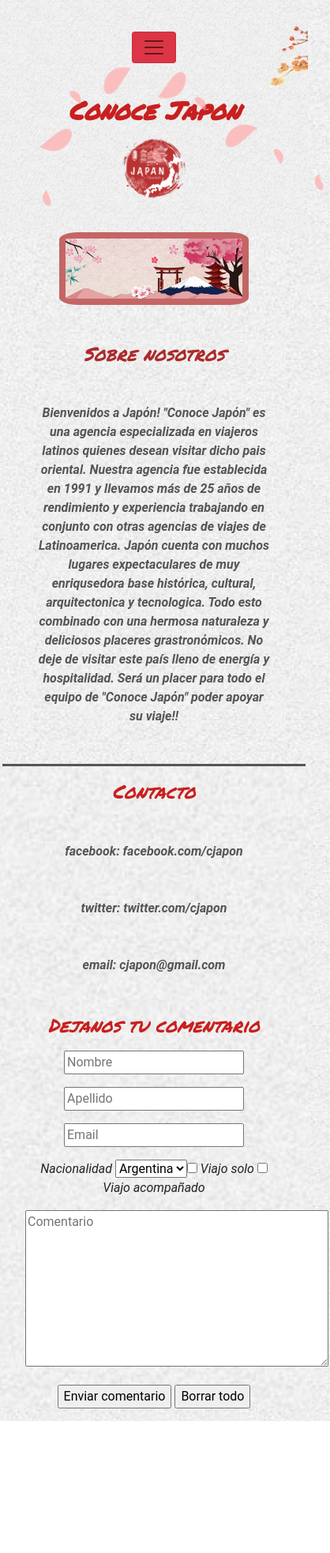
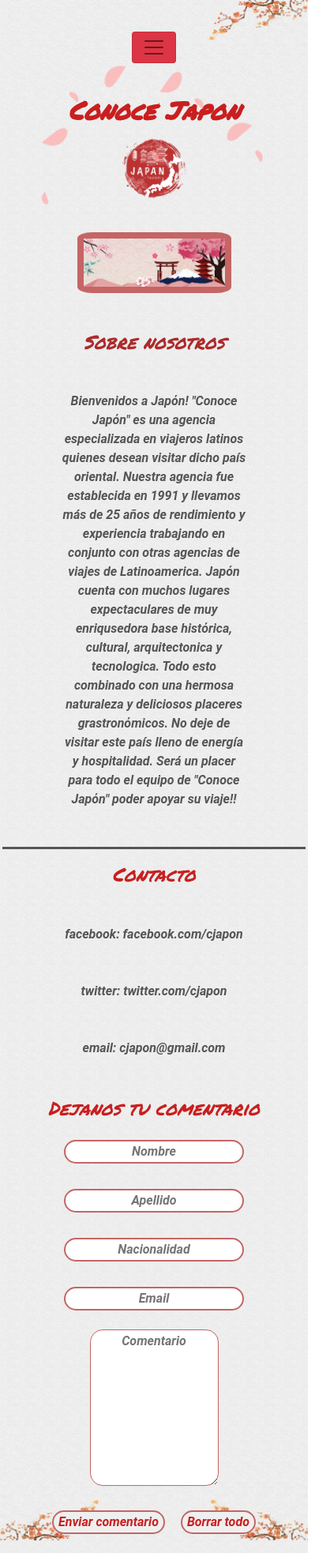
Before and after one commit to jonathan-ezequiel-cepeda/conoce-japon, a website: page index.html in a window 390 px wide. Shown: the whole page at 79% size, 418 px wide, since content can reach past the window. Before the commit the page ends 1799 px from the top, so only its background shows below. Drawn offline with nearby package versions, Linux system fonts and the light colour scheme.

Commit message:
Cambios varios para la 4ta entrega (media, form, img, etc)

```diff
--- a/index.html
+++ b/index.html
@@ -54,7 +54,7 @@
   <section class="center">
     <img class="banner borde" src="imagenes/banner.jpg" alt="banner">
     <h3>Sobre nosotros</h3>
-    <p>Bienvenidos a Japόn! "Conoce Japόn" es una agencia especializada en viajeros latinos quienes desean visitar dicho pais oriental. Nuestra agencia fue establecida en 1991 y llevamos más de 25 años de rendimiento y experiencia trabajando en conjunto con otras agencias de viajes de Latinoamerica. Japόn cuenta con muchos lugares expectaculares de muy enriqusedora base histόrica, cultural, arquitectonica y tecnologica. Todo esto combinado con una hermosa naturaleza y deliciosos placeres grastronόmicos. No deje de visitar este país lleno de energía y hospitalidad. Será un placer para todo el equipo de "Conoce Japόn" poder apoyar su viaje!!</p>
+    <p class="empresa">Bienvenidos a Japόn! "Conoce Japόn" es una agencia especializada en viajeros latinos quienes desean visitar dicho país oriental. Nuestra agencia fue establecida en 1991 y llevamos más de 25 años de rendimiento y experiencia trabajando en conjunto con otras agencias de viajes de Latinoamerica. Japόn cuenta con muchos lugares expectaculares de muy enriqusedora base histόrica, cultural, arquitectonica y tecnologica. Todo esto combinado con una hermosa naturaleza y deliciosos placeres grastronόmicos. No deje de visitar este país lleno de energía y hospitalidad. Será un placer para todo el equipo de "Conoce Japόn" poder apoyar su viaje!!</p>
   </section>
 
   <footer>
@@ -78,31 +78,15 @@
       </div>
 
       <div class="vertical">
+        <input type="text" name="nacionalidad" placeholder="Nacionalidad" maxlength="20" required>
+      </div>
+
+      <div class="vertical">
         <input type="email" name="email" placeholder="Email" required>
       </div>
 
       <div class="vertical">
-        <label for="pais">Nacionalidad</label>
-        <select name="pais" id="pais">
-      </div>
-
-      <div class="vertical">
-        <option value="argentina">Argentina</option>
-        <option value="chile">Chile</option>
-        <option value="brasil">Brasil</option>
-        <option value="uruguay">Uruguay</option>
-        <option value="otro">Otro</option>
-      </div>
-
-      <div class="vertical">
-       <input type="checkbox" id="estado1" name="estado1" value="soltero/a">
-         <label for="estado1">Viajo solo</label>
-       <input type="checkbox" id="estado2" name="estado2" value="en-pareja">
-         <label for="estado2">Viajo acompañado</label>
-      </div>
-
-      <div class="vertical">
-       <textarea name="comentario" placeholder="Comentario" id="comentario" cols="40" rows="8"></textarea>
+       <textarea name="comentario" placeholder="Comentario" id="comentario" cols="30" rows="8"></textarea>
       </div>
 
       <div class="vertical">
@@ -125,7 +109,6 @@
     <div><img class="petalo" src="imagenes/sakura7.png" alt="sakura7"></div>
     <div><img class="petalo" src="imagenes/sakura8.png" alt="sakura8"></div>
     <div><img class="petalo" src="imagenes/sakura9.png" alt="sakura9"></div>
-    <div><img class="petalo" src="imagenes/sakura10.png" alt="sakura10"><div>
   </div>
 
     <script src="https://cdn.jsdelivr.net/npm/bootstrap@5.0.2/dist/js/bootstrap.bundle.min.js" integrity="sha384-MrcW6ZMFYlzcLA8Nl+NtUVF0sA7MsXsP1UyJoMp4YLEuNSfAP+JcXn/tWtIaxVXM" crossorigin="anonymous"></script>
--- a/scss/estructura/_body.scss
+++ b/scss/estructura/_body.scss
@@ -2,6 +2,8 @@ body {
   margin: 0;
   padding: 0;
   background-image: url(../imagenes/background.png);
+  background-size: 30%;
+  background-repeat: repeat;
   font-family: "Roboto", sans-serif;
   font-style: italic;
   box-sizing: border-box;
--- a/scss/estructura/_footer.scss
+++ b/scss/estructura/_footer.scss
@@ -1,7 +1,8 @@
 footer {
   background-image: url(../imagenes/footer.png);
   background-position: bottom;
-  background-size: cover;
+  background-repeat: no-repeat;
+  background-size: 100%;
   margin-bottom: 0%;
   .titulo2 {
     color: $color-titulo;
@@ -23,4 +24,24 @@ footer {
     padding: 0;
     margin: 0.2rem;
   }
+  input {
+    border-style: solid;
+    border-radius: 1rem;
+    border-color: $color-borde;
+    margin: 0.5rem;
+    font-family: "Roboto", sans-serif;
+    font-style: italic;
+    font-weight: bold;
+    text-align: center;
+    color: $color-titulo;
+  }
+  textarea {
+    border-radius: 1rem;
+    border-color: $color-borde;
+    font-family: "Roboto", sans-serif;
+    font-style: italic;
+    font-weight: bold;
+    text-align: center;
+    width: 50%;
+  }
 }
--- a/scss/estructura/_header.scss
+++ b/scss/estructura/_header.scss
@@ -1,7 +1,8 @@
 header {
   background-image: url(../imagenes/bg-header.png);
   background-position: top;
-  background-size: cover;
+  background-size: 100%;
+  background-repeat: no-repeat;
   nav {
     ul {
       li {
@@ -50,7 +51,7 @@ header {
   }
 
   .logo {
-    width: 6em;
+    width: 6rem;
     display: inline-block;
     margin-bottom: 2rem;
   }
--- a/scss/otros/_keyframePetalos.scss
+++ b/scss/otros/_keyframePetalos.scss
@@ -1,5 +1,5 @@
 .petalo {
-  width: 20px;
+  width: 1rem;
   opacity: 0.7;
   overflow: hidden;
 }
@@ -57,13 +57,8 @@
 }
 
 .leaf div:nth-child(9) {
-  left: 90%;
+  left: 84%;
   animation: animate 18s linear infinite;
-}
-
-.leaf div:nth-child(10) {
-  left: 100%;
-  animation: animate 16s linear infinite;
 }
 
 @keyframes animate {
--- a/scss/otros/_media.scss
+++ b/scss/otros/_media.scss
@@ -1,6 +1,6 @@
 @media screen and (max-width: 1024px) {
   .lugares-grid {
-    margin: 2rem;
+    margin: 1rem;
     padding: 1rem;
     display: grid;
     grid-template-columns: 100%;
@@ -28,7 +28,7 @@
 
 @media screen and (max-width: 768px) {
   .lugares-grid {
-    margin: 2rem;
+    margin: 0rem;
     padding: 1rem;
     display: grid;
     grid-template-columns: 100%;
@@ -52,11 +52,39 @@
   .image-grid {
     width: 20rem;
   }
+}
 
-  .banner {
-    width: 30rem;
-    border-radius: 10%;
-    margin-bottom: 3rem;
+@media screen and (max-width: 560px) {
+  .lugares-grid {
+    margin: 0;
+    padding: 0;
+    display: grid;
+    grid-template-columns: 100%;
+    grid-template-rows: repeat(10, 8%);
+    grid-template-areas:
+      "tokyo"
+      "text-tokyo"
+      "kyoto"
+      "text-kyoto"
+      "osaka"
+      "text-osaka"
+      "nagano"
+      "text-nagano"
+      "fukuoka"
+      "text-fukuoka";
+    row-gap: 1rem;
+    column-gap: 1rem;
+    align-items: center;
+    justify-items: center;
+  }
+
+  .text-grid {
+    border: none;
+    margin: 1rem;
+  }
+
+  .image-grid {
+    width: 15rem;
   }
 }
 
@@ -91,12 +119,6 @@
 
   .image-grid {
     width: 15rem;
-  }
-
-  .banner {
-    width: 15rem;
-    border-radius: 10%;
-    margin-bottom: 3rem;
   }
 }
 
--- a/scss/paginas/_actividades.scss
+++ b/scss/paginas/_actividades.scss
@@ -18,6 +18,9 @@
   justify-items: normal;
   align-content: center;
   justify-content: space-evenly;
+  margin-left: 25%;
+  margin-right: 25%;
+  margin-bottom: 2rem;
 }
 
 .textImg__titulo {
--- a/scss/paginas/_index.scss
+++ b/scss/paginas/_index.scss
@@ -1,5 +1,10 @@
 .banner {
-  width: 40rem;
+  width: 50%;
   border-radius: 10%;
   margin-bottom: 3rem;
 }
+
+.empresa {
+  margin-left: 20%;
+  margin-right: 20%;
+}
--- a/scss/paginas/_lugares.scss
+++ b/scss/paginas/_lugares.scss
@@ -16,7 +16,7 @@
 }
 
 .text-grid:hover {
-  transform: scale(1.2);
+  transform: scale(1.1);
   transition-duration: 2s;
 }
 
@@ -44,7 +44,7 @@
 }
 
 .tokyo:hover {
-  transform: scale(1.2);
+  transform: scale(1.1);
   transition-duration: 2s;
 }
 
@@ -63,6 +63,7 @@
 .kyoto:hover {
   transform: scale(1.2);
   transition-duration: 2s;
+  margin: 2rem;
 }
 
 .text-kyoto {
```
Also changed, not shown: paginas/actividades.html (+5 -22 lines), paginas/lugares.html (+7 -24 lines), paginas/servicios.html (+5 -22 lines), paginas/videos-utiles.html (+5 -22 lines), css/estilo.css.
